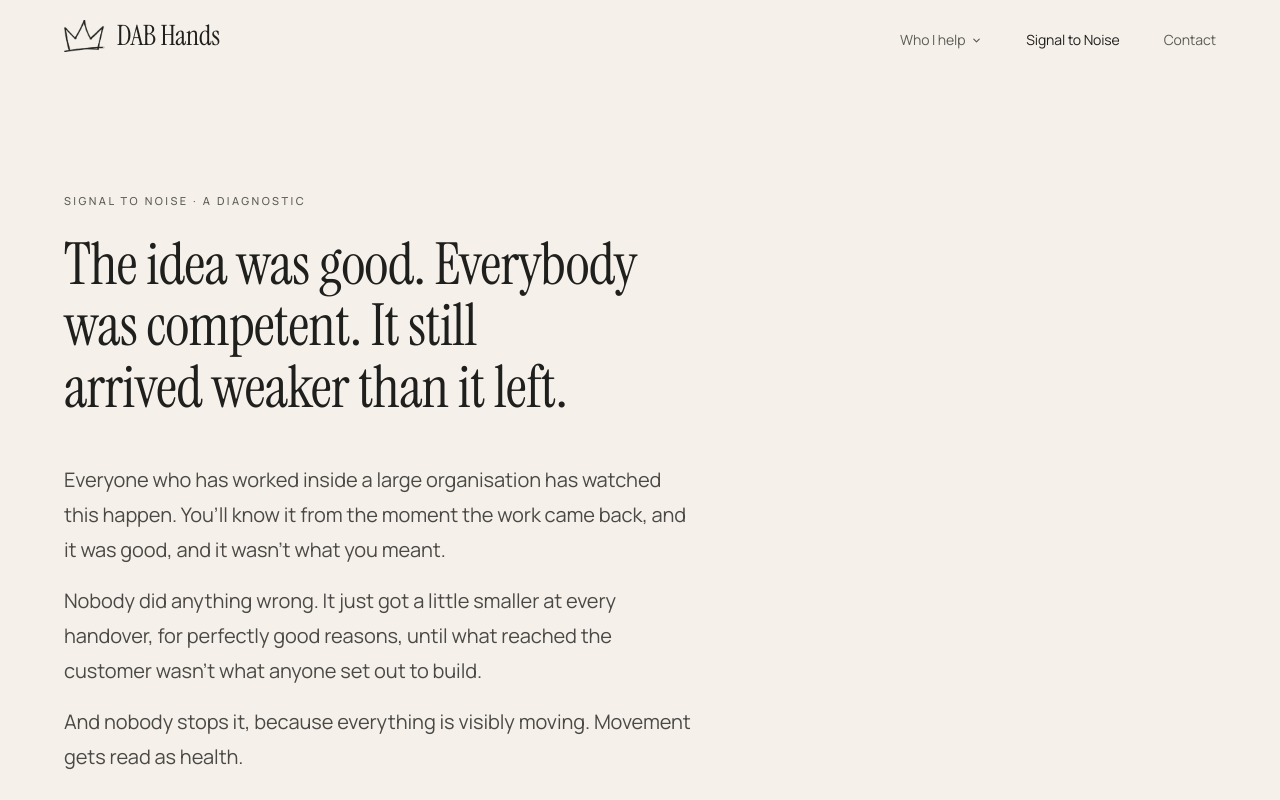
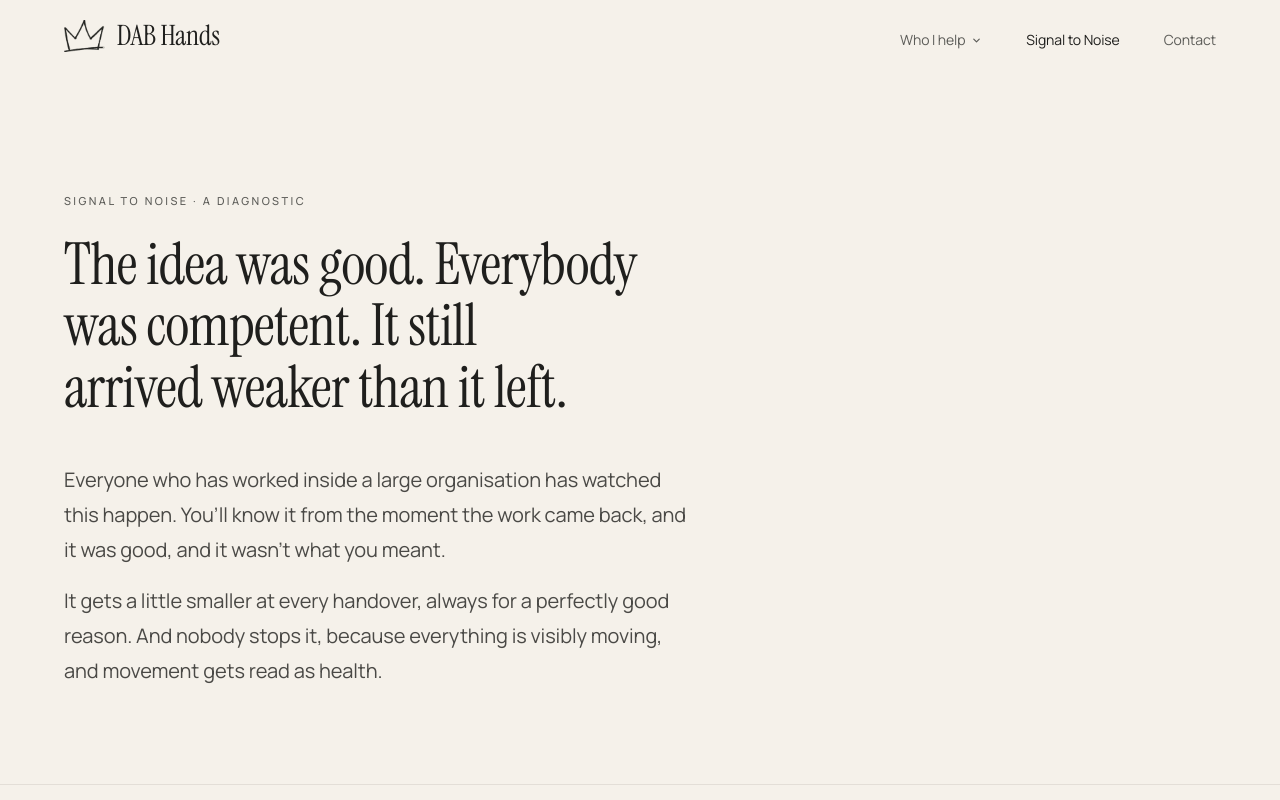
Before and after one commit to darrenbrett-lang/dabhands.delivery, a Next.js app: page /signal-to-noise in a window 1280 px wide. Shown: the top 800 px of the page. Built offline with nearby package versions, Linux system fonts and the light colour scheme.

Commit message:
Hero: the condition condenses to two paragraphs
'It gets a little smaller at every handover, always for a perfectly
good reason. And nobody stops it, because everything is visibly
moving, and movement gets read as health.'

Co-Authored-By: Claude Fable 5 <noreply@anthropic.com>

```diff
--- a/pages/signal-to-noise.tsx
+++ b/pages/signal-to-noise.tsx
@@ -194,14 +194,11 @@ export default function SafePassage() {
                 Everyone who has worked inside a large organisation has watched this happen. You’ll know it from the
                 moment the work came back, and it was good, and it wasn’t what you meant.
               </p>
-              <p className="mt-4 text-lg md:text-xl leading-[1.75] text-ink/80 max-w-[52ch]">
-                Nobody did anything wrong. It just got a little smaller at every handover, for perfectly good reasons,
-                until what reached the customer wasn’t what anyone set out to build.
-              </p>
             </div>
             <div className="rise" style={{ '--rise-delay': '0.2s' } as CSSProperties}>
               <p className="mt-4 text-lg md:text-xl leading-[1.75] text-ink/80 max-w-[52ch]">
-                And nobody stops it, because everything is visibly moving. Movement gets read as health.
+                It gets a little smaller at every handover, always for a perfectly good reason. And nobody stops it,
+                because everything is visibly moving, and movement gets read as health.
               </p>
             </div>
           </div>
```
